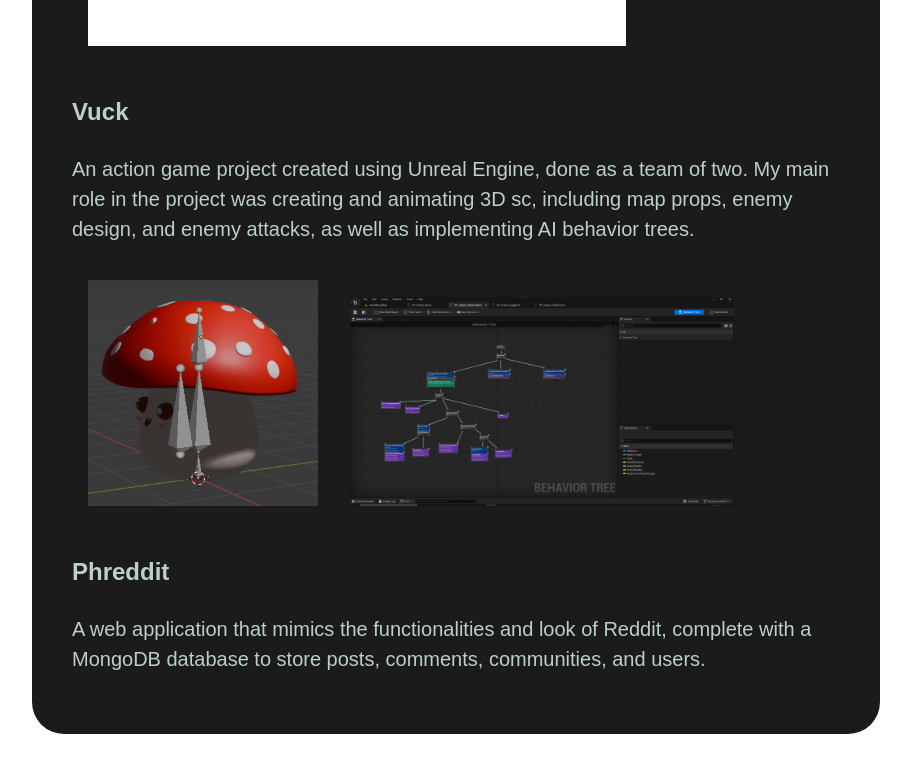
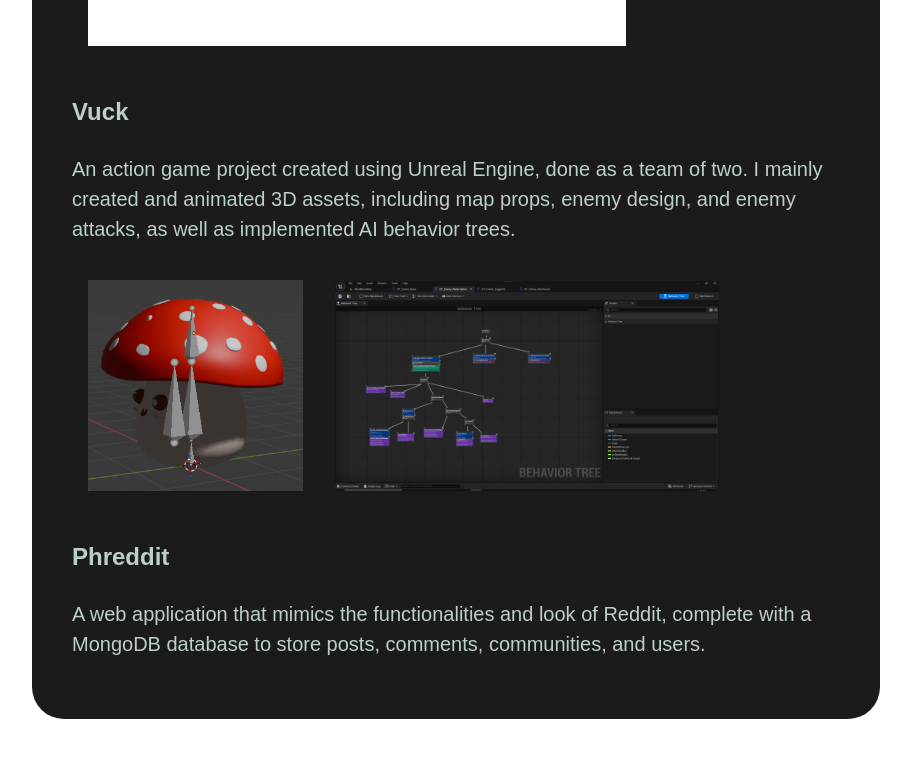
Before and after one commit to Kobed6/Personal-Website, a React (Vite) app: page / in a window 1280 px wide. Shown: the part 4290-5062 px from the top of the page, without its empty margins (336-1247 px from the left). Built offline with nearby package versions, Linux system fonts and the light colour scheme.

Commit message:
fixed some wording

```diff
--- a/src/App.jsx
+++ b/src/App.jsx
@@ -83,8 +83,8 @@ function App() {
           <h3>CiCAidA, Drive Assist</h3>
           <p>
             As part of Stony Brook University's VIP Team "BEAR", I participated in the development of two projects (CiCAidA and Drive Assist) as a Full Stack Web Developer and
-            UI/UX Designer. My team has recently been working on building our own deployment of the mindLAMP platform, which includes patching many backend issues on the official
-            commits of the repository and adding custom activities.
+            UI/UX Designer. My team has recently been working on building our own deployment of the mindLAMP platform, which includes patching many backend issues that are on
+            the official commits of the repository and adding custom activities.
           </p>
           <img src={mindLAMPImg} width="70%" />
           <h3>9/11 Memorial & Museum</h3>
@@ -106,10 +106,10 @@ function App() {
 
           <h3>Vuck</h3>
           <p>
-            An action game project created using Unreal Engine, done as a team of two. My main role in the project was creating and animating 3D sc, including map props, enemy
-            design, and enemy attacks, as well as implementing AI behavior trees.
+            An action game project created using Unreal Engine, done as a team of two. I mainly created and animated 3D assets, including map props, enemy design, and enemy
+            attacks, as well as implemented AI behavior trees.
           </p>
-          <img src={mushroomImg} width="30%" />
+          <img src={mushroomImg} width="28%" />
           <img src={btImg} width="50%" />
 
           <h3>Phreddit</h3>
```
